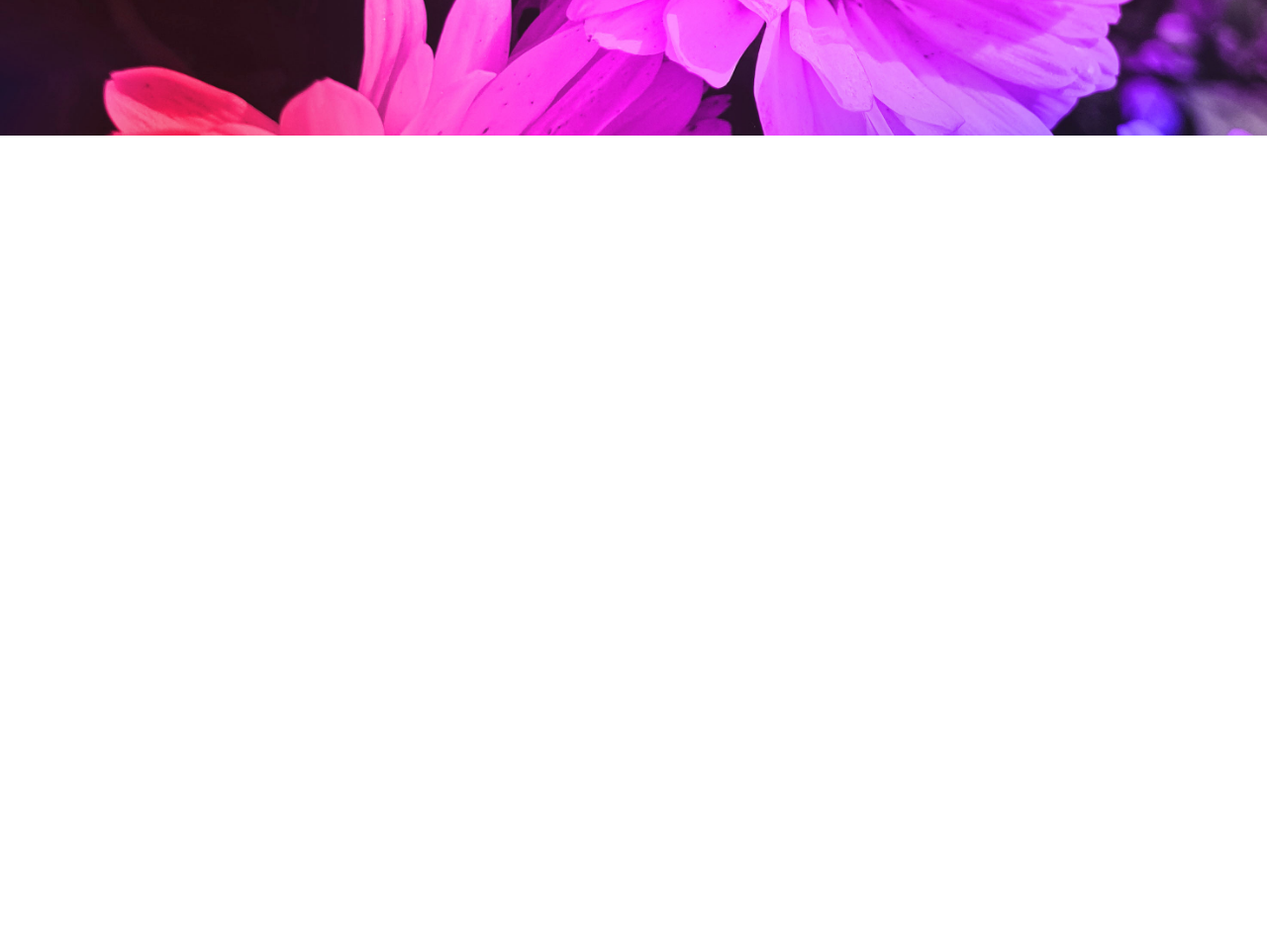
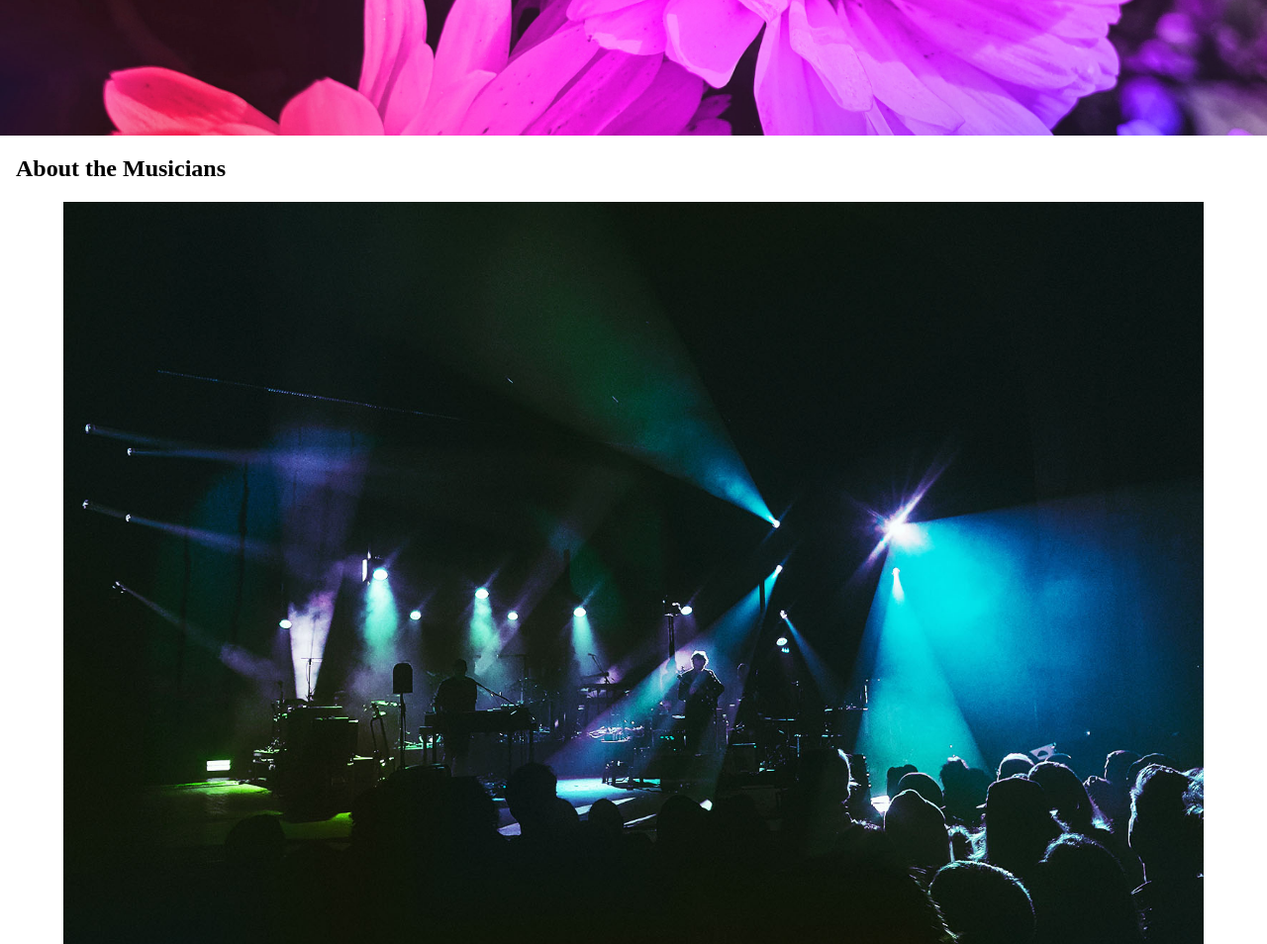
Before and after one commit to MalikP1/malik-pinkerton-bandsite, a plain HTML site: page index.html in a window 1280 px wide. Shown: the part 440-1394 px from the top of the page at 99% size. Before the commit the page ends 800 px from the top, so only its background shows below. Drawn offline with Linux system fonts and the light colour scheme.

Commit message:
create about section and git ignore

```diff
--- a/index.html
+++ b/index.html
@@ -24,6 +24,14 @@
       <section class="hero">
         <h1 class="hero__title">The Bees Knees</h1>
       </section>
+      <section class="about">
+        <h2 class="about__title">About the Musicians</h2>
+        <img
+          class="about__image"
+          src="./assets/images/band.jpg"
+          alt="Band image"
+        />
+      </section>
     </main>
     <footer></footer>
   </body>
--- a/styles/bio.scss
+++ b/styles/bio.scss
@@ -3,3 +3,4 @@
 @use "./partials/nav" as *;
 @use "./partials/variables" as *;
 @use "./partials/hero" as *;
+@use "./partials/about" as *;
--- /dev/null
+++ b/styles/partials/_about.scss
@@ -0,0 +1,13 @@
+.about {
+  width: 100%;
+  display: flex;
+  flex-direction: column;
+  &__title {
+    padding-left: 1rem;
+  }
+  &__image {
+    width: 90%;
+    margin-left: auto;
+    margin-right: auto;
+  }
+}
```
Also changed, not shown: styles/bio.css, 2 other files.
